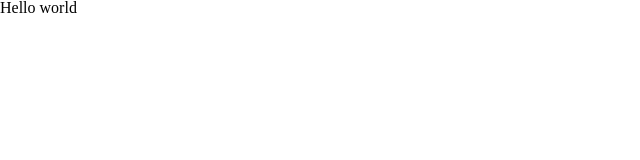
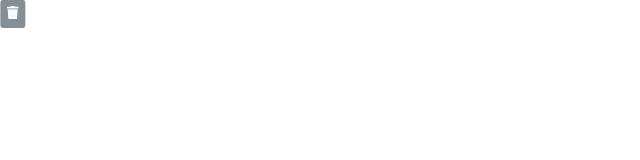
Before and after one commit to omarcolombari/nu-kenzie, a React (Vite) app: page / in a window 1280 px wide. Shown: the top 160 px of the page, without its empty margins (0-640 px from the left). Built offline with nearby package versions, Linux system fonts and the light colour scheme.

Commit message:
Feat: feito component ButtonTrash e estilizado

```diff
--- a/package.json
+++ b/package.json
@@ -11,6 +11,7 @@
   "dependencies": {
     "react": "^18.2.0",
     "react-dom": "^18.2.0",
+    "react-icons": "^4.4.0",
     "styled-components": "^5.3.5",
     "vite-tsconfig-paths": "^3.5.0"
   },
--- a/src/App.tsx
+++ b/src/App.tsx
@@ -1,8 +1,9 @@
+import { ButtonTrash } from "@components/ButtonTrash";
 import { Input } from "@components/Input";
 import React from "react";
 
 const App: React.FunctionComponent = () => {
-  return <h1>Hello world</h1>;
+  return <ButtonTrash />;
 };
 
 export default App;
--- /dev/null
+++ b/src/components/ButtonTrash/index.tsx
@@ -0,0 +1,13 @@
+import React, { ButtonHTMLAttributes } from "react";
+import { FaTrash } from "react-icons/fa";
+import { ButtonTrashStyled } from "./styles";
+
+interface IPropsButtonTrash extends ButtonHTMLAttributes<HTMLButtonElement> {}
+
+export const ButtonTrash: React.FC<IPropsButtonTrash> = ({ ...rest }) => {
+  return (
+    <ButtonTrashStyled {...rest}>
+      <FaTrash />
+    </ButtonTrashStyled>
+  );
+};
--- /dev/null
+++ b/src/components/ButtonTrash/styles.ts
@@ -0,0 +1,12 @@
+import styled from "styled-components";
+
+export const ButtonTrashStyled = styled.button`
+  padding: 6px;
+  background-color: ${(props) => props.theme.colors.grey2};
+  border-radius: 2.46154px;
+  transform: matrix(-1, 0, 0, 1, 0, 0);
+  &:hover {
+    background-color: ${(props) => props.theme.colors.grey3};
+    color: ${(props) => props.theme.colors.grey1};
+  }
+`;
```
Also changed, not shown: 1 other file (tests, documents, lock files or other folders).
